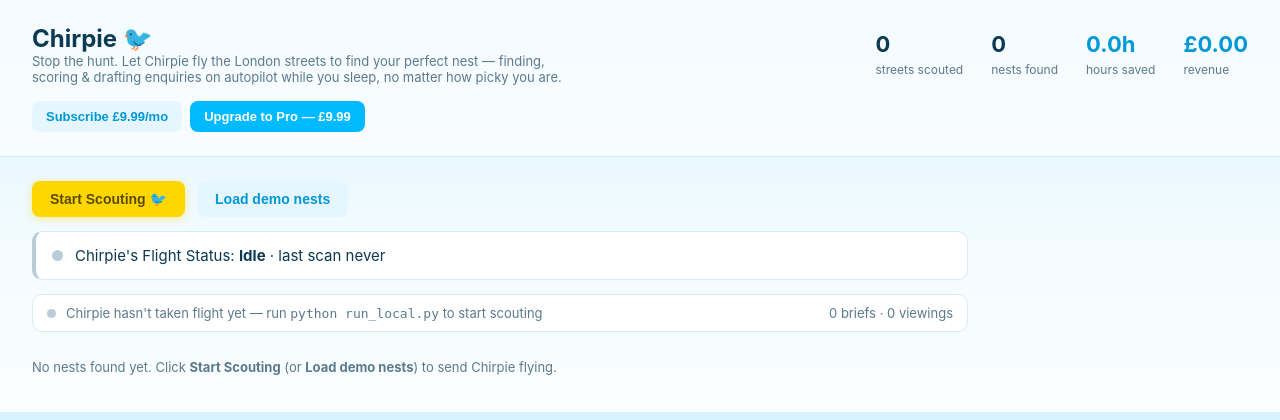
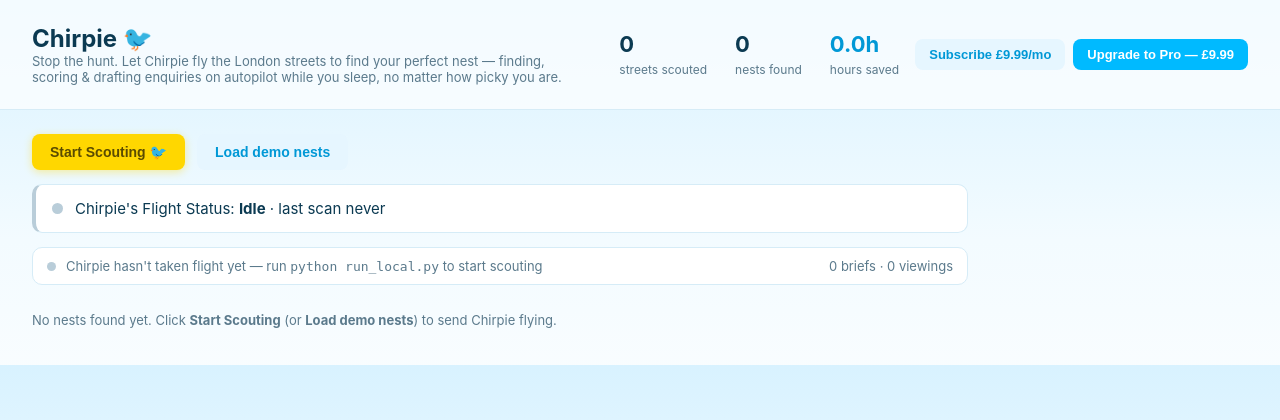
Before and after one commit to rosemaryng/picky-flat-search, a Flask app: page / in a window 1280 px wide. Shown: the top 420 px of the page. Run offline with Flask 3, Linux system fonts and the light colour scheme.

Commit message:
UI: remove business 'revenue' stat from renter-facing dashboard
Co-Authored-By: Devin AI <158243242+devin-ai-integration[bot]@users.noreply.github.com>

```diff
--- a/web/templates/index.html
+++ b/web/templates/index.html
@@ -103,7 +103,6 @@
       <div class="stat"><b>{{ stats.listings }}</b><span>streets scouted</span></div>
       <div class="stat"><b>{{ stats.matches }}</b><span>nests found</span></div>
       <div class="stat"><b class="accent">{{ hours_saved }}h</b><span>hours saved</span></div>
-      <div class="stat"><b class="accent">£{{ '%.2f'|format(stats.revenue) }}</b><span>revenue</span></div>
     </div>
     <div class="pay">
       <form action="/upgrade" method="post">
```
Also changed, not shown: tests/test_payments.py (+0 -1 lines).
